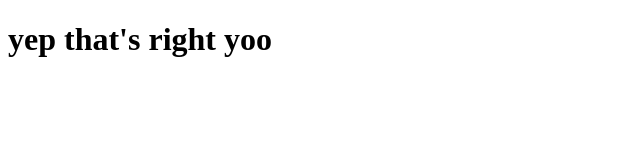
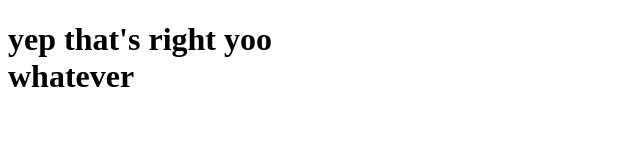
Before and after one commit to hasanjackson/learning-test, a plain HTML site: page site/index.html in a window 1280 px wide. Shown: the whole page, without its empty margins (0-640 px from the left). Drawn offline with Linux system fonts and the light colour scheme.

Commit message:
whatever update

```diff
--- a/site/index.html
+++ b/site/index.html
@@ -4,6 +4,7 @@
 	<title>hello world</title>
 </head>
 <body>
-<h1> yep that's right yoo </h1>
+<h1> yep that's right yoo
+<div> whatever </div> </h1>
 </body>
 </html>
```
